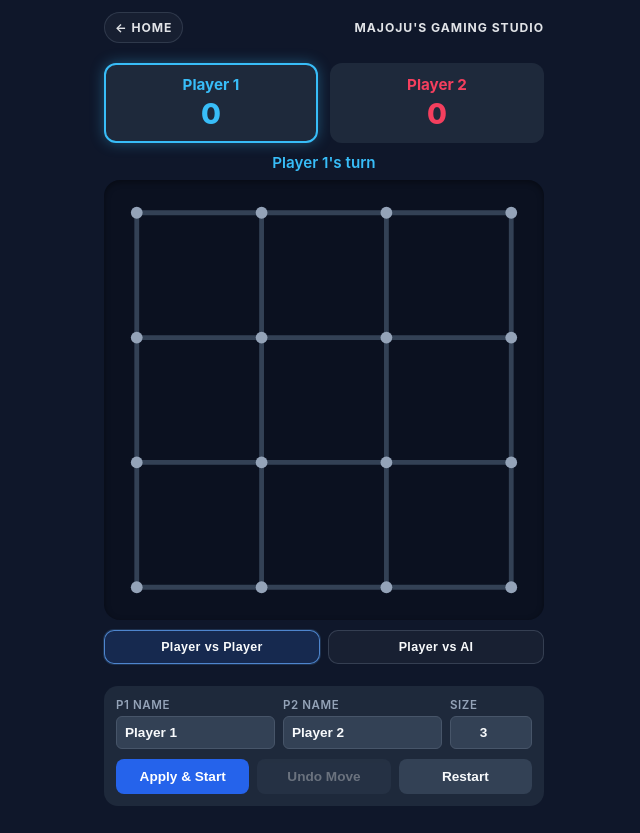
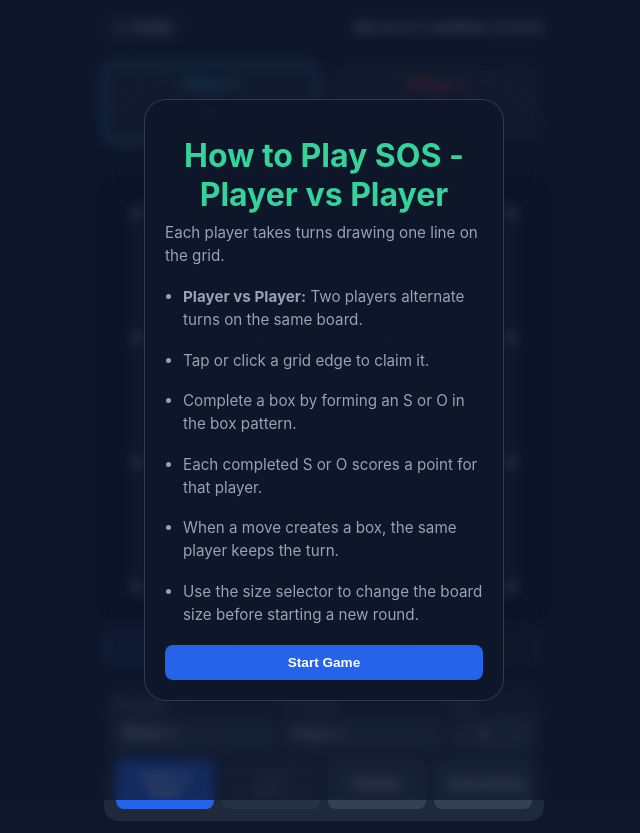
Before and after one commit to Omprakashmajoju/sos, a plain HTML site: page sos.html in a window 1280 px wide. Shown: the whole page, without its empty margins (316-956 px from the left). Drawn offline with Linux system fonts and the light colour scheme.

Commit message:
Update XO instructions and final game polish

```diff
--- a/sos.html
+++ b/sos.html
@@ -293,7 +293,8 @@
       filter: brightness(1.15);
     }
 
-    .celebration-modal {
+    .celebration-modal,
+    .instructions-modal {
       position: fixed;
       inset: 0;
       background: rgba(15, 23, 42, 0.72);
@@ -305,11 +306,13 @@
       padding: 18px;
     }
 
-    .celebration-modal.hidden {
+    .celebration-modal.hidden,
+    .instructions-modal.hidden {
       display: none;
     }
 
-    .celebration-card {
+    .celebration-card,
+    .instructions-card {
       width: min(360px, calc(100vw - 32px));
       background: rgba(15, 23, 42, 0.96);
       border: 1px solid rgba(148, 163, 184, 0.26);
@@ -319,21 +322,45 @@
       box-shadow: 0 20px 64px rgba(15, 23, 42, 0.6);
     }
 
-    .celebration-card h2 {
+    .celebration-card h2,
+    .instructions-card h2 {
       margin: 10px 0 8px;
       color: #34d399;
       font-size: clamp(1.5rem, 4vw, 2rem);
     }
 
-    .celebration-card p {
+    .celebration-card p,
+    .instructions-card p,
+    .instructions-card li {
       margin: 0 0 18px;
       color: #94a3b8;
       font-size: 0.95rem;
+      line-height: 1.5;
+    }
+
+    .instructions-card {
+      text-align: left;
+    }
+
+    .instructions-card h2 {
+      text-align: center;
+    }
+
+    .instructions-card ul {
+      margin: 0 0 16px;
+      padding-left: 18px;
+      color: #dfeaf9;
     }
 
     .celebration-icon {
       font-size: 3rem;
       margin-bottom: 8px;
+    }
+
+    .instructions-actions {
+      display: flex;
+      gap: 10px;
+      margin-top: 12px;
     }
 
     .mode-switch {
@@ -413,6 +440,25 @@
       <button class="primary-btn" onclick="startNewGame()">Apply & Start</button>
       <button id="undo-btn" onclick="undoLastMove()" disabled>Undo Move</button>
       <button onclick="resetCurrentGame()">Restart</button>
+      <button type="button" id="instructions-btn">Instructions</button>
+    </div>
+  </div>
+
+  <div id="instructions-modal" class="instructions-modal" aria-live="polite">
+    <div class="instructions-card">
+      <h2>How to Play SOS</h2>
+      <p>Each player takes turns drawing one line on the grid.</p>
+      <ul>
+        <li><strong>Player vs Player:</strong> both players alternate turns on the same board.</li>
+        <li><strong>Player vs AI:</strong> Player 1 plays as you, and the Computer plays as Player 2.</li>
+        <li>Tap or click a grid edge to claim it.</li>
+        <li>Complete a box by forming an S or O in the box pattern.</li>
+        <li>Each completed S or O scores a point for that player.</li>
+        <li>When a move creates a box, the same player keeps the turn.</li>
+      </ul>
+      <div class="instructions-actions">
+        <button type="button" class="primary-btn" onclick="hideInstructions(); startNewGame();">Start Game</button>
+      </div>
     </div>
   </div>
 
@@ -453,6 +499,8 @@
     const p2Input = document.getElementById('p2-input');
     const sizeInput = document.getElementById('grid-size-input');
     const undoBtn = document.getElementById('undo-btn');
+    const instructionsBtn = document.getElementById('instructions-btn');
+    const instructionsModal = document.getElementById('instructions-modal');
     const celebrationModal = document.getElementById('celebration-modal');
     const celebrationTitle = document.getElementById('celebration-title');
     const celebrationSubtitle = document.getElementById('celebration-subtitle');
@@ -461,6 +509,8 @@
     modeButtons.forEach((button) => {
       button.addEventListener('click', () => setGameMode(button.dataset.mode));
     });
+
+    instructionsBtn.addEventListener('click', showInstructions);
 
     // SVG Layout Constants
     const SVG_DIM = 400;
@@ -480,11 +530,35 @@
       celebrationModal.classList.add('hidden');
     }
 
+    function showInstructions() {
+      instructionsModal.classList.remove('hidden');
+    }
+
+    function hideInstructions() {
+      instructionsModal.classList.add('hidden');
+    }
+
+    function updateInstructionsText() {
+      const title = instructionsModal.querySelector('h2');
+      const list = instructionsModal.querySelector('ul');
+      const modeText = gameMode === 'ai' ? 'Player vs AI' : 'Player vs Player';
+      title.textContent = `How to Play SOS - ${modeText}`;
+      list.innerHTML = `
+        <li><strong>${modeText}:</strong> ${gameMode === 'ai' ? 'You play as Player 1 and the Computer plays as Player 2.' : 'Two players alternate turns on the same board.'}</li>
+        <li>Tap or click a grid edge to claim it.</li>
+        <li>Complete a box by forming an S or O in the box pattern.</li>
+        <li>Each completed S or O scores a point for that player.</li>
+        <li>When a move creates a box, the same player keeps the turn.</li>
+        <li>Use the size selector to change the board size before starting a new round.</li>
+      `;
+    }
+
     function setGameMode(mode) {
       gameMode = mode;
       modeButtons.forEach(button => {
         button.classList.toggle('active', button.dataset.mode === mode);
       });
+      updateInstructionsText();
 
       if (mode === 'ai') {
         player2Name = 'Computer';
@@ -498,6 +572,7 @@
 
     function startNewGame() {
       hideCelebration();
+      hideInstructions();
       player1Name = p1Input.value.trim() || "Player 1";
       player2Name = gameMode === 'ai' ? 'Computer' : (p2Input.value.trim() || "Player 2");
       label1El.textContent = player1Name;
@@ -878,7 +953,9 @@
     }
 
     // Launch game
-    startNewGame();
+    updateInstructionsText();
+    initGame();
+    showInstructions();
   </script>
 </body>
 </html>
```
Also changed, not shown: xo.html (+66 -4 lines).
